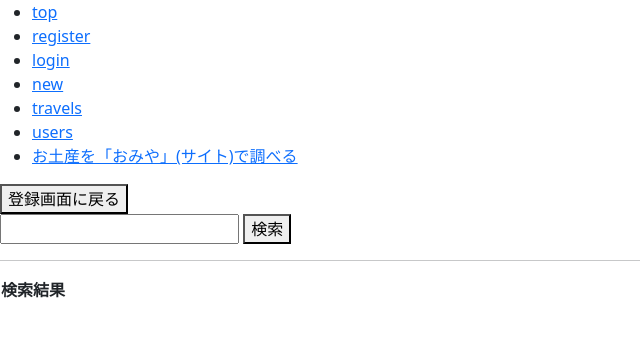
After one commit to KeNtaMiyata/ShareTabi, a Flask app: page /visited_location in a window 1280 px wide. The commit adds this page. Shown: the top 337 px of the page, without its empty margins (0-640 px from the left). Run offline with Flask 2, Linux system fonts and the light colour scheme; a user stored in the database is signed in; lists and menus that the app fills with data are empty; parts of the project's set-up code (start-up, migrations or seed data) failed here and were passed over; some libraries are stand-ins or nearby versions.

Commit message:
場所検索機能

```diff
--- a/app.py
+++ b/app.py
@@ -1,3 +1,5 @@
+from asyncio.windows_events import NULL
+from http import client
 from importlib.resources import path
 from flask import Flask, flash, redirect, render_template, request, session
 from flask_sqlalchemy import SQLAlchemy
@@ -7,6 +9,7 @@ from werkzeug.security import check_password_hash, generate_password_hash
 import datetime
 import os
 import pytz
+import googlemaps
 
 # アップロードされる拡張子の制限
 ALLOWED_EXTENSIONS = set(['png', 'jpg', 'gif'])
@@ -22,7 +25,13 @@ app.config['SECRET_KEY'] = os.urandom(24)
 app.config["TEMPLATES_AUTO_RELOAD"] = True # Ensure templates are auto-reloaded
 app.config['SQLALCHEMY_TRACK_MODIFICATIONS'] = False # SADeprecationWarning: SQLALCHEMY_TRACK_MODIFICATIONS adds significant overhead and will be disabled by default in the future.
 
+# Google Map API Keyの設定
+# app.config['GOOGLEMAPS_KEY'] = "AIzaSyDDJgw-Gp8YTC6it7DdakobT-rIfrVXzmo"
+googleapikey = 'AIzaSyDDJgw-Gp8YTC6it7DdakobT-rIfrVXzmo'
+client = googlemaps.Client(key=googleapikey)
+
 db = SQLAlchemy(app)
+
 
 login_manager = LoginManager()
 login_manager.init_app(app)
@@ -213,7 +222,10 @@ def new():
 
 
     else:
-        return render_template("new.html")
+        location = request.args.get['var1']
+        print(location)
+        return render_template("new.html", location)
+
 
 
 # 投稿一覧を表示するページ
@@ -330,3 +342,27 @@ def favorite(travel_id):
         db.session.commit()
 
     return redirect(f"/travels/{ travel_id }")
+
+# 場所検索機能
+@app.route("/visited_location", methods=["GET","POST"])
+@login_required
+def visited_location():
+    if request.method == "POST":
+        location = request.form.get("location_name")
+        print(location)
+
+        # 検索ボックスが空白だった時
+        if not location:
+            return render_template("search_location.html", location=location)
+
+        try:
+            locations = client.places_autocomplete(input_text=location, language='ja')
+            print(locations[0]['description'])
+        except:
+            return render_template("search_location.html", message="検索結果なし")
+
+        else:
+            return render_template("search_location.html", location=location, locations=locations)
+
+    else:
+        return render_template("search_location.html")
--- a/static/js/main.js
+++ b/static/js/main.js
@@ -14,3 +14,101 @@ window.twttr = (function(d, s, id) {
 
     return t;
   }(document, "script", "twitter-wjs"));
+
+  function initAutocomplete() {
+    //マップの初期設定です。
+    const map = new google.maps.Map(document.getElementById("map"), {
+      center: { lat: -33.8688, lng: 151.2195 },
+      zoom: 13,
+      mapTypeId: "roadmap",
+    });
+    const input = document.getElementById("pac-input");
+    const searchBox = new google.maps.places.SearchBox(input);
+   ////"SearchBoxクラス"はPlacesライブラリのメソッド。引数はinput(ドキュメント上ではinputFieldとある)。
+   ////[https://developers.google.com/maps/documentation/javascript/reference/places-widget#SearchBox]
+
+    map.controls[google.maps.ControlPosition.TOP_LEFT].push(input);
+    ////"ControlPosition"クラスはコントローラーの位置を定める。
+    ////https://lab.syncer.jp/Web/API/Google_Maps/JavaScript/ControlPosition/
+    ////https://developers.google.com/maps/documentation/javascript/examples/control-positioning
+
+    map.addListener("bounds_changed", () => {
+      searchBox.setBounds(map.getBounds());
+    });
+    ////"bound_changed"イベントは(見えてる範囲の地図･ビューポートに変化があったときに発火)
+    ////https://lab.syncer.jp/Web/API/Google_Maps/JavaScript/Map/bounds_changed/
+    ////"getBounds"メソッドはビューポートの境界を取得。Mapクラスのメソッド。
+    ////https://lab.syncer.jp/Web/API/Google_Maps/JavaScript/Map/getBounds/
+
+    let markers = [];
+    searchBox.addListener("places_changed", () => {
+    ////"place_chaged"イベントはAutoCompleteクラスのイベント.
+    ////https://developers.google.com/maps/documentation/javascript/reference/places-widget#Autocomplete.place_changed
+
+      const places = searchBox.getPlaces();
+      ////"getPlaces"メソッドはクエリ(検索キーワード)を配列(PlaceResult)で返す。
+      ////https://developers.google.com/maps/documentation/javascript/reference/places-widget#Autocomplete.place_changed
+
+      if (places.length == 0) {
+        return;
+      }
+      // Clear out the old markers.
+      markers.forEach((marker) => {
+        //"forEach"メソッドは引数にある関数へ、Mapオブジェクトのキー/値を順に代入･関数の実行をする。
+          //Mapオブジェクト:
+            //https://developer.mozilla.org/ja/docs/Web/JavaScript/Reference/Global_Objects/Map
+        marker.setMap(null);
+        ////setMapメソッドはMarker(Polyline,Circleなど)クラスのメソッド。Markerを指定した位置に配置する。引数nullにすると地図から取り除く。
+      });
+      markers = [];
+      // For each place, get the icon, name and location.
+      const bounds = new google.maps.LatLngBounds();
+      ////"LatLngBounds"クラスは境界を作るインスンタンスを作成。引数は左下、右上の座標。
+      ////https://lab.syncer.jp/Web/API/Google_Maps/JavaScript/LatLngBounds/#:~:text=LatLngBounds%E3%82%AF%E3%83%A9%E3%82%B9%E3%81%AF%E5%A2%83%E7%95%8C(Bounding,%E4%BD%9C%E3%82%8B%E3%81%93%E3%81%A8%E3%82%82%E3%81%A7%E3%81%8D%E3%81%BE%E3%81%99%E3%80%82
+      places.forEach((place) => {
+        if (!place.geometry) {
+          ////"geometry"はplaceライブラリのメソッド。
+
+          console.log("Returned place contains no geometry");
+          return;
+        }
+        const icon = {
+          url: place.icon,
+          ////"icon"はアイコンを表すオブジェクト。マーカーをオリジナル画像にしたいときなど。
+          ////https://lab.syncer.jp/Web/API/Google_Maps/JavaScript/Icon/
+          size: new google.maps.Size(71, 71),
+          origin: new google.maps.Point(0, 0),
+          anchor: new google.maps.Point(17, 34),
+          ////"Point"クラスはマーカーのラベルなどの位置を決めるインスタンスメソッド。
+          ////https://lab.syncer.jp/Web/API/Google_Maps/JavaScript/Point/
+
+          scaledSize: new google.maps.Size(25, 25),
+        };
+        // Create a marker for each place.
+        markers.push(
+          new google.maps.Marker({
+            map,
+            icon,
+            title: place.name,
+            position: place.geometry.location,
+          })
+        );
+
+        if (place.geometry.viewport) {
+          ////viewport"メソッド
+          // Only geocodes have viewport.
+          bounds.union(place.geometry.viewport);
+          ////"union"メソッドはLatLngBoundsクラスのメソッド。自身の境界に指定した境界を取り込んで合成する。
+          ////https://lab.syncer.jp/Web/API/Google_Maps/JavaScript/LatLngBounds/union/
+        } else {
+          bounds.extend(place.geometry.location);
+          ////"extend"メソッドはLatLngBoundsクラスのメソッド。自身の境界に新しく位置座標を追加する。
+          ////https://lab.syncer.jp/Web/API/Google_Maps/JavaScript/LatLngBounds/extend/
+        }
+      });
+      map.fitBounds(bounds);
+      ////"fitBounds"メソッドはmapクラスのメソッド。指定した境界を見えやすい位置にビューポートを変更する。
+      ////https://lab.syncer.jp/Web/API/Google_Maps/JavaScript/Map/fitBounds/#:~:text=Map.fitBounds()%E3%81%AFMap,%E5%A4%89%E6%9B%B4%E3%81%97%E3%81%A6%E3%81%8F%E3%82%8C%E3%81%BE%E3%81%99%E3%80%82
+
+    });
+  }
--- a/templates/layout.html
+++ b/templates/layout.html
@@ -5,6 +5,8 @@
         <meta name="viewport" content="width=device-width, initial-scale=1.0">
         <link crossorigin="anonymous" href="https://cdn.jsdelivr.net/npm/bootstrap@5.1.3/dist/css/bootstrap.min.css" integrity="sha384-1BmE4kWBq78iYhFldvKuhfTAU6auU8tT94WrHftjDbrCEXSU1oBoqyl2QvZ6jIW3" rel="stylesheet">
         <script crossorigin="anonymous" src="https://cdn.jsdelivr.net/npm/bootstrap@5.1.3/dist/js/bootstrap.bundle.min.js" integrity="sha384-ka7Sk0Gln4gmtz2MlQnikT1wXgYsOg+OMhuP+IlRH9sENBO0LRn5q+8nbTov4+1p"></script>
+        <script src="https://polyfill.io/v3/polyfill.min.js?features=default"></script>
+        <script src="https://maps.googleapis.com/maps/api/js?key=AIzaSyDDJgw-Gp8YTC6it7DdakobT-rIfrVXzmo&libraries=places&v=beta&callback=initAutocomplete" async defer></script>
         <link rel="stylesheet" href="https://use.fontawesome.com/releases/v5.15.4/css/all.css">
         <link href="/static/stylesheet/styles.css" rel="stylesheet">
         <script src="../static/js/main.js"></script>
@@ -22,6 +24,7 @@
                     <li><a href="/new">new</a></li>
                     <li><a href="/travels">travels</a></li>
                     <li><a href="/users">users</a></li>
+                    <li><a href="https://omiyadata.com/jp/" target="_blank">お土産を「おみや」(サイト)で調べる</a></li>
                     <!-- <li><a href="/">top</a></li>
                     <li><a href="/">top</a></li>
                     <li><a href="/">top</a></li> -->
--- a/templates/new.html
+++ b/templates/new.html
@@ -16,7 +16,9 @@
         <form action="/new" method="post" enctype = "multipart/form-data">
             <input autocomplete="off" autofocus class="form-control mx-auto w-auto" id="title" name="title" placeholder="タイトル" type="text">
             <input class="form-control mx-auto w-auto" id="date" name="date" type="date">
-            <input class="form-control mx-auto w-auto" id="location" name="location" placeholder="場所" type="text">
+            <!-- <input class="controls" id="location" name="location" placeholder="場所の選択" type="text"/> -->
+            <input class="form-control mx-auto w-auto" name="location" value="{{ location }}" readonly="readonly">
+            <button class="form-control mx-auto w-auto"><a href="/visited_location">旅行した場所を選択する</a></button>
             <input class="form-control mx-auto w-auto" id="report" name="report" placeholder="レポート" type="text">
             <input class="form-control mx-auto w-auto" id="image" name="image" type="file">
             <button class="form-control mx-auto w-auto" type="submit">投稿する</button>
--- /dev/null
+++ b/templates/search_location.html
@@ -0,0 +1,32 @@
+{% extends "layout.html" %}
+
+{% block title %}
+    場所検索
+{% endblock %}
+
+{% block main %}
+<form action="/new" method="get">
+    <button type="submit">登録画面に戻る</button>
+</form>
+
+<form action="/visited_location" method="post">
+    <input type="serch" name="location_name" value="{{ location }}">
+    <button type="submit">検索</button>
+</form>
+<hr>
+{% if message %}
+<p>{{ massage }}</p>
+{% endif %}
+<form action="/new" method="get">
+    <table>
+        <tr>
+            <th>検索結果</th>
+        </tr>
+        {% for loc in locations %}
+            <tr>
+                <td><input type="submit" id="location" name="location" value="{{ loc['description'] }}"></td>
+            </tr>
+        {% endfor %}
+    </table>
+</form>
+{% endblock %}
```
Also changed, not shown: static/stylesheet/styles.css (+60 -0 lines), sharetabi.db.
